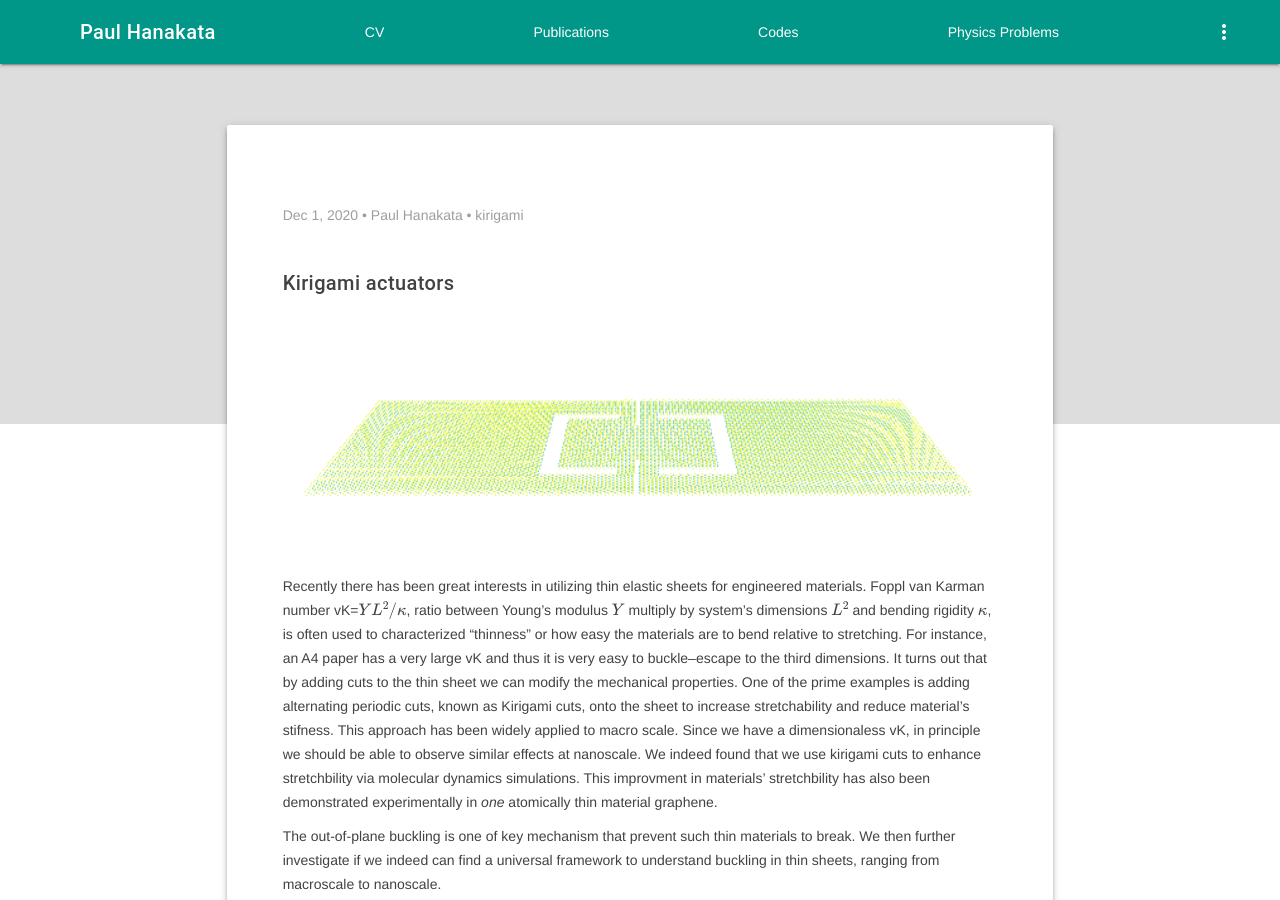
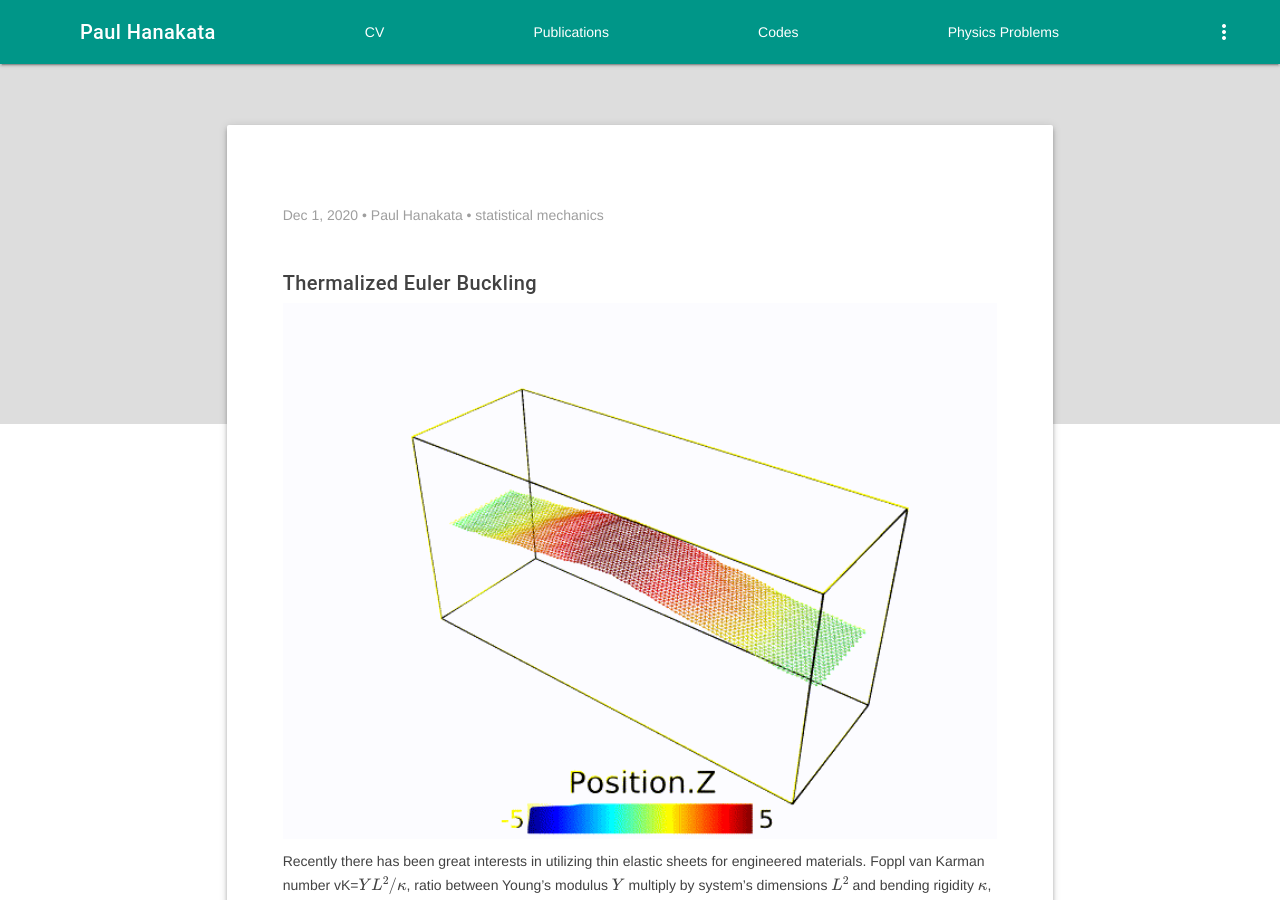
Before and after one commit to phanakata/phanakata.github.io, a Jekyll site: the page built from _posts/2020-12-01-thermalized-buckling.markdown, in a window 1280 px wide and 900 px high. Built offline with Jekyll 4.4.1, drawn with Linux system fonts in a browser that asks for light colours; formulas are drawn with MathJax 3.

Commit message:
update posts

```diff
--- a/_posts/2020-12-01-thermalized-buckling.markdown
+++ b/_posts/2020-12-01-thermalized-buckling.markdown
@@ -2,12 +2,12 @@
 layout: post
 title:  ""
 date:   2020-12-01 11:00:01
-categories: kirigami
-image: /img/4actuators.jpg
+categories: statistical mechanics
+image: /img/T0.05_buckled.gif
 author: Paul Hanakata
 ---
-##### Kirigami actuators
-<img src="/img/MoS2Actuator.gif" width="200" height="200" />
+##### Thermalized Euler Buckling
+<img src="/img/T0.05_buckled.gif" width="200" height="200" />
 
 Recently there has been great interests in utilizing thin elastic sheets for engineered materials. Foppl van Karman number vK=$YL^2/\kappa$, ratio between Young's modulus $Y$ multiply by system's dimensions $L^2$ and bending rigidity $\kappa$, is often used to characterized "thinness" or how easy the materials are to bend relative to stretching. For instance, an A4 paper has a very large vK and thus it is very easy to buckle--escape to the third dimensions. It turns out that by adding cuts to the thin sheet we can modify the mechanical properties. One of the prime examples is adding alternating periodic cuts, known as Kirigami cuts, onto the sheet to increase stretchability and reduce material's stifness. This approach has been widely applied to macro scale. Since we have a dimensionaless vK, in principle we should be able to observe similar effects at nanoscale. We indeed found that we use kirigami cuts to enhance stretchbility via molecular dynamics simulations. This improvment in materials' stretchbility has also been demonstrated experimentally in *one* atomically thin material graphene.
 
```
Also changed, not shown: img/T0.05_buckled.gif (added), 1 other file.
